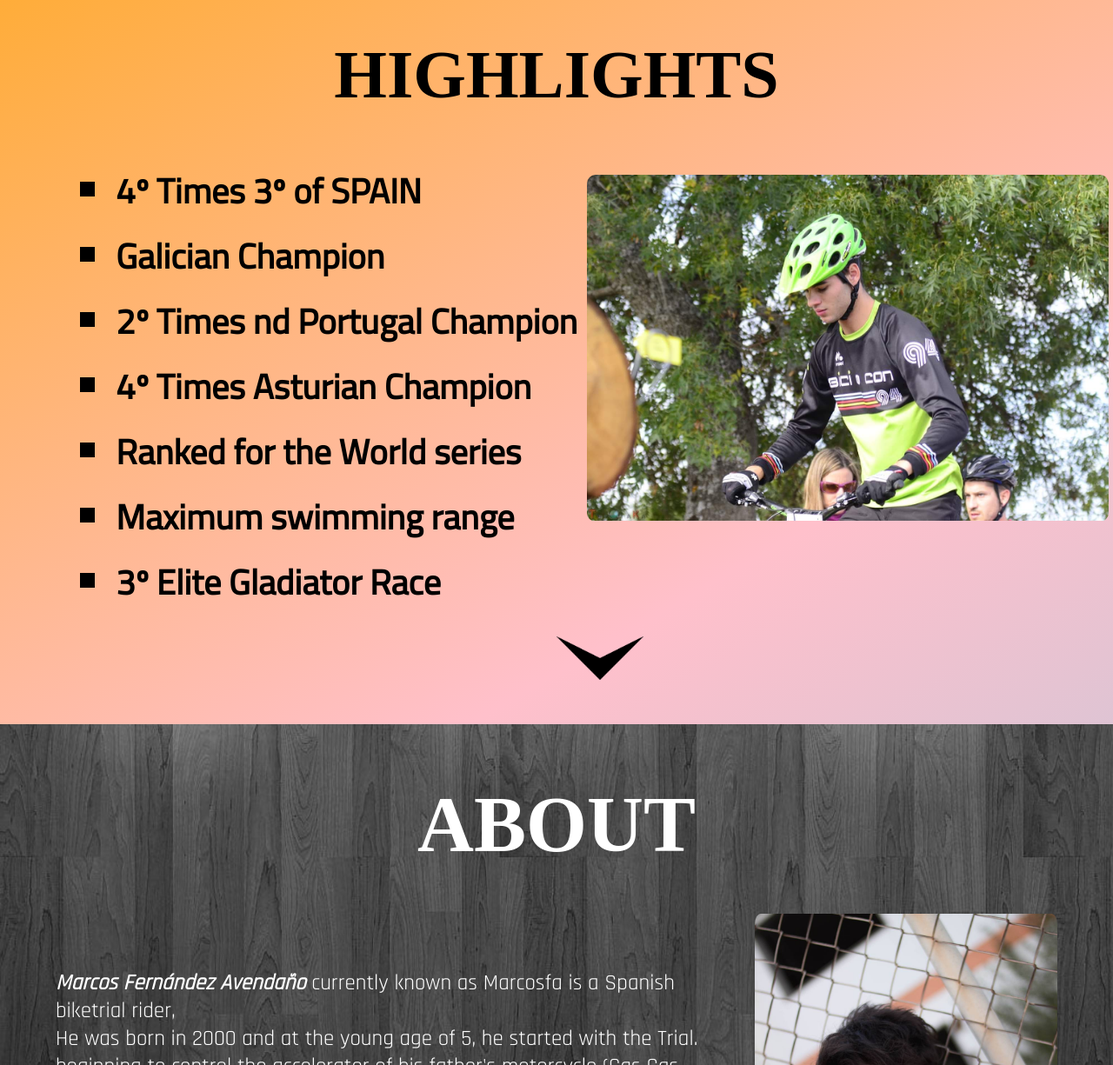
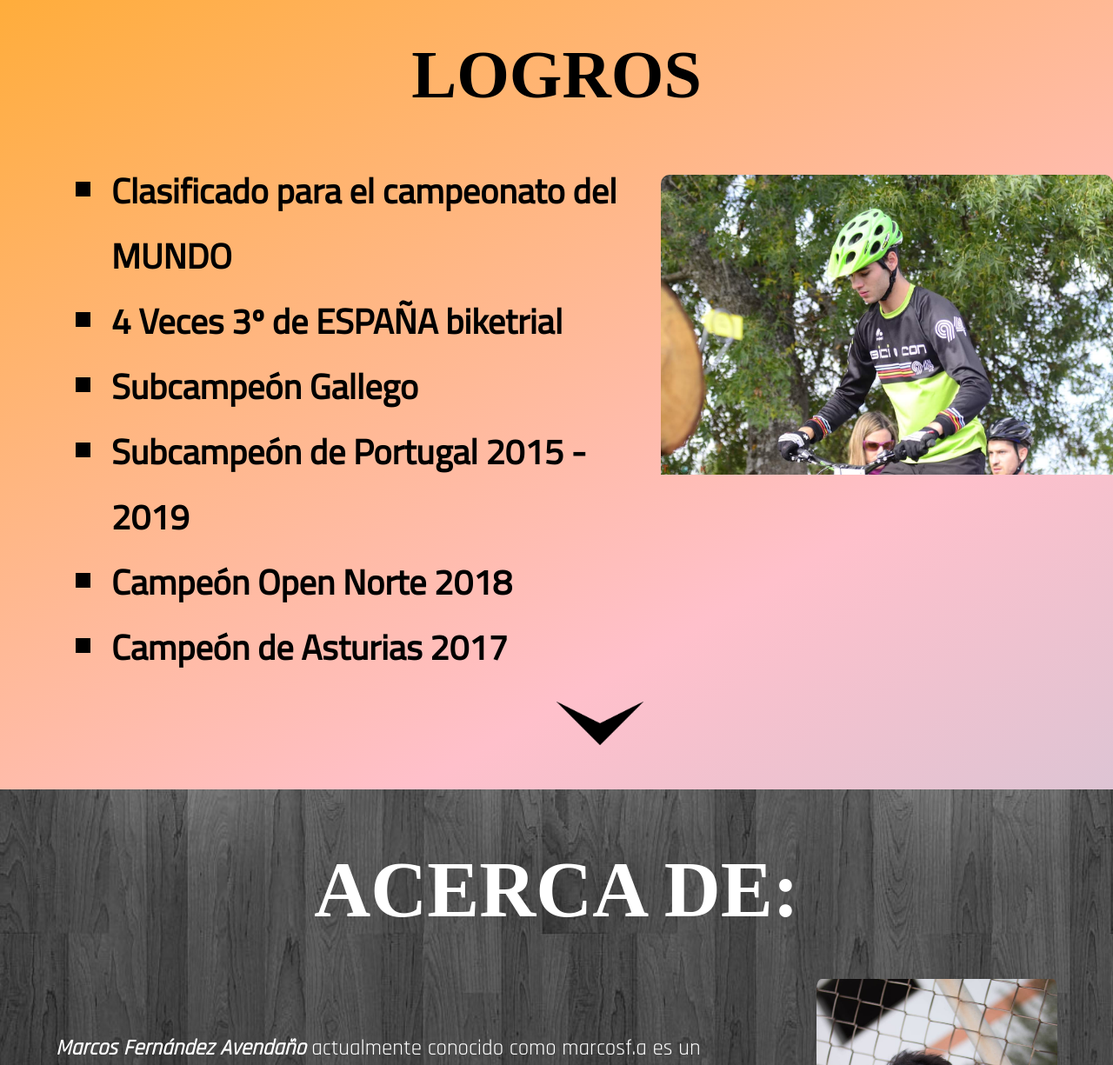
Before and after one commit to MarcosAvendanho/MarcosFA99.github.io, a plain HTML site: page index.html in a window 1280 px wide. Shown: the part 837-2062 px from the top of the page at 87% size. Drawn offline with Linux system fonts and the light colour scheme; a web font is replaced by a local one.

Commit message:
Add files via upload

```diff
--- a/css.css
+++ b/css.css
@@ -460,7 +460,7 @@ article.formulario footer p{
 }
 button{
     margin-top: 2%;
-    width:4%;
+    width: fit-content;
     border-radius: 5%;
     background:linear-gradient(rgb(236, 172, 53),orange);
    border: none;
--- a/index.html
+++ b/index.html
@@ -6,7 +6,7 @@
     <link rel="stylesheet" type="text/css" media="screen" href="css.css">
     <title>marcosfa</title>
     <link rel="icon" href="favicon.png" sizes="16x16" type="image/png">
-
+    <script defer src="javaScript.js"></script>
 </head>
 
 <body>
@@ -17,20 +17,20 @@
 
                 <ul>
                     <li>
-                       <a href="#primerapagina">Home</a>
+                        <a href="#primerapagina">Home</a>
                     </li>
                     <li>
-                      <a href="#highlights">  Highlights</a>
+                        <a href="#highlights"> Highlights</a>
 
                     </li>
                     <li>
-                      <a href="#about">About</a>
+                        <a href="#about">About</a>
                     </li>
                     <li>
-                       <a href="#exhibiciones"> Exhibitions</a>
+                        <a href="#exhibiciones"> Exhibitions</a>
                     </li>
                     <li>
-                      <a href="#form">  Contact</a>
+                        <a href="#form"> Contact</a>
                     </li>
                 </ul>
             </div>
@@ -64,16 +64,16 @@
         <article class="highlights">
             <a name="highlights"></a>
             <div class="fondo">
-                <h1>HIGHLIGHTS</h1>
+                <h1>LOGROS</h1>
                 <nav>
                     <ul>
-                        <li>4º Times 3º of SPAIN</li>
-                        <li>Galician Champion</li>
-                        <li>2º Times nd Portugal Champion</li>
-                        <li>4º Times Asturian Champion</li>
-                        <li>Ranked for the World series</li>
-                        <li>Maximum swimming range</li>
-                        <li>3º Elite Gladiator Race</li>
+                        <li>Clasificado para el campeonato del MUNDO</li>
+                        <li>4 Veces 3º de ESPAÑA biketrial</li>
+                        <li>Subcampeón Gallego</li>
+                        <li>Subcampeón de Portugal 2015 - 2019</li>
+                        <li>Campeón Open Norte 2018</li>
+                        <li>Campeón de Asturias 2017</li>
+
                     </ul>
                     <div class="imagen"></div>
                 </nav>
@@ -85,23 +85,28 @@
         <article class="about">
             <div id="fondo">
                 <a name="about"></a>
-                <h1 id="about">ABOUT</h1>
+                <h1 id="about">ACERCA DE:</h1>
                 <div class="position">
 
-                    <p> <em><b>marcos fernández avendaño</b></em> currently known as Marcosfa is a Spanish biketrial
-                        rider,<br>
-                        He was born in 2000 and at the young age of 5, he started with the Trial.<br>
-                        beginning to control the accelerator of his father's motorcycle (Gas Gas 280cc 2005), in 2008 he
-                        was runner-up Gallego.<br>
-                        Later he began training by bike when he was given a biketrial bike for his first communion in
-                        2008 (Monty 219)<br>
-                        Since that time he has not stopped training to date and continues to set new goals every day.<br>
-                        "I don't know if I will become world champion, but if I have reached the middle of the road with
-                        4 podiums from Spain, I will not stop now." he comments in one of his interviews.<br>
-                        Marcos has made numerous exhibitions at GALIEXPO, one of the most important motor fairs in
-                        Galicia, filling ships of up to 15,000 people<br>
-                        Currently Sponsored by Bici O Con and TxokoSurfWear and in the club + Enduro for which it was
-                        selected for the enduro World Series, he still has a lot of career as an athlete ahead<br>
+                    <p> <em><b>Marcos Fernández Avendaño</b></em> actualmente conocido como marcosf.a es un ciclista
+                        español de la disciplina biketrial<br>
+                        Nacido en el año 2000 Marcos empeco con el trial a la temprana edad de 5 años<br>
+                        comenzando poco a poco controlando el acelerador de la moto de trial de su padre hasta que
+                        consiguió a los 11 años quedar subcampeón gallego de Trial. <br>
+                        Mas adelante por su primera comunión un gran amigo de su padre, le regaló su primera bici de
+                        trial, una Monty 219<br>
+                        Desde ese momento empezo a entrenar duro y sigue actualmente<br>
+                        "Veo muy dificil llegar a campeón del mundo, pero si he alcanzado ser 3º de España varias veces,
+                        sería una autentica locura dejar de luchar ya que solo me queda la mitad del camino" <br>
+                        Es una frase que se repite cada día para no perder la motivación que le ha llevado hasta tan
+                        lejos<br>
+                        Marcos ha realizado numerosas exhibiciones, de las cuales es una de las principales atracciones
+                        en GALIEXPO, la feria del motor mas grande he importante de toda Galicia, por no decir de las
+                        mas importantes de españa, llenando un aforo de mas de 20.000 peronas<br>
+                        Actualmente patrocinado por <em><b> Bici O Con</b></em> Y <em><b>TxokoSurfWear</b></em> también
+                        apoyado por el Club + Enduro por el cual
+                        fue seleccionado para las World Series de enduro,
+                        todavía tiene mucha carrera como atleta por delante<br>
                         [...].</p>
 
                     <div class="picture"></div>
@@ -125,12 +130,11 @@
                 <h1>Exhibitions</h1>
                 <div class="explicacion">
                     <p>
-                        Making exhibitions at fairgrounds, such as IFEVI where 30,000 people attended in 2018, and
-                        improving exponentially
-                        every year, Its objective is to publicize the sport throughout Spain, since in Galicia / Vigo,
-                        where he lives is very little known
-                        Therefore, their training is very intensive to leave the public speechless and get more deceit.
-
+                        Realizando exhibiciones tales como la feria de GALIEXPO, donde hubo un aforo de mas de 20.000 personas en 2019, y
+                        mejorando exponencialmente.
+                        Cada año, su objetivo es dar a conocer el deporte en toda España, ya que en Galicia / Vigo,
+                        donde vive, es muy poco conocido y se apoya muy poco, muchas veces para poder alcanzar el nivel necesario y entrenar con los mundialistas tiene que desplazarse un minimo de 600km
+                        Su entrenamiento es muy intensivo para dejar al público sin palabras y buscar la oportunidad de un patrocinador fuerte que pueda ayudar a financiar muchos gastos que sus padres no pueden.
                     </p>
                     <div class="fotos">
                         <div id="arriba">
@@ -141,17 +145,20 @@
                 </div>
             </div>
         </article>
+        <article class="Galería">
+
+        </article>
         <article class="formulario">
+            <form name="contact" netlify id="form">
 
-            <form action="" id="form">
-                <input type="text" value="First Name">
-                <input type="text" value="Name">
-                <input type="text" value="E-mail">
-                <textarea type="text"></textarea>
-                <button> SEND</button>
+                <input name="nombre" type="text" placeholder="Name">
+                <input name="Apellido" type="text" placeholder="First Name">
+                <input name="Gmail" type="text" placeholder="E-mail">
+                <textarea name="Mensaje" type="text"></textarea>
+                <button>SEND</button>
             </form>
             <footer>
-                <p> &copy; Marcos Fernández Avendaño 2019</p>
+                <p id="copy"></p>
             </footer>
 
         </article>
--- /dev/null
+++ b/javaScript.js
@@ -0,0 +1,4 @@
+let COPY = document.getElementById("copy");
+let anho = new Date();
+anho = anho.getFullYear();
+COPY.innerHTML = ("&copy; Marcos Fernández Avendaño " + anho);
```
